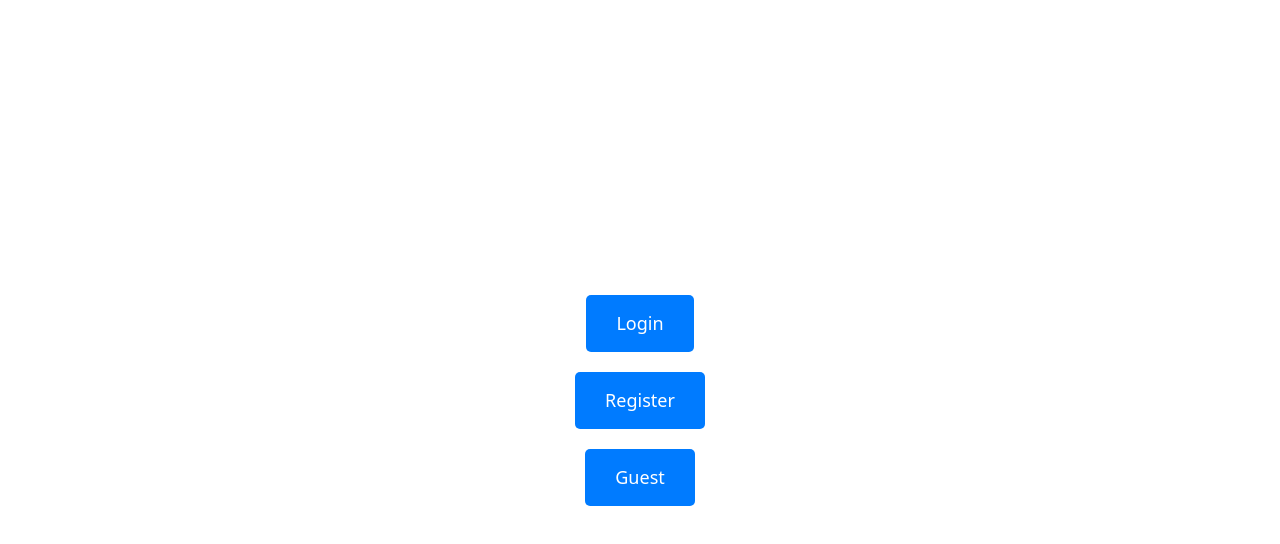
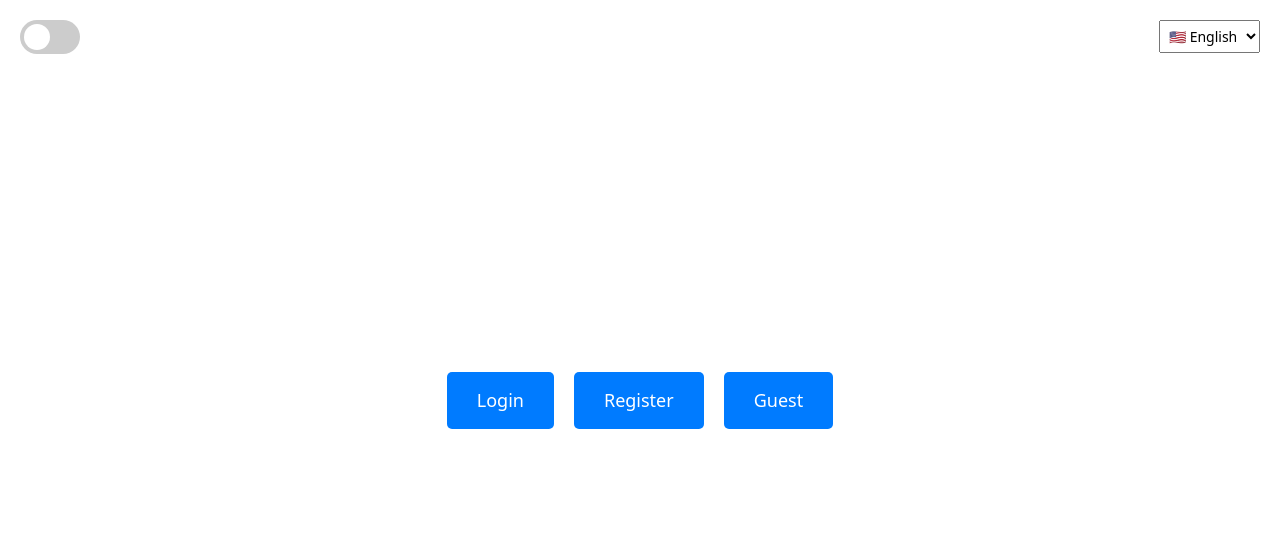
Before and after one commit to FalllenReborn/gamified_organizer, a React (Create React App) app in the folder frontend/: page /dashboard in a window 1280 px wide. Shown: the top 544 px of the page. Built offline with nearby package versions, Linux system fonts and the light colour scheme.

Commit message:
Added switches to Home page.

```diff
--- a/frontend/src/components/home/Home.js
+++ b/frontend/src/components/home/Home.js
@@ -3,7 +3,17 @@ import './home.css';
 import Dashboard from '../dashboard/Dashboard';
 
 const Home = () => {
+  const [isDarkMode, setIsDarkMode] = useState(false);
+  const [selectedLanguage, setSelectedLanguage] = useState('english');
   const [isGuest, setIsGuest] = useState(false);
+
+  const handleModeChange = () => {
+    setIsDarkMode(!isDarkMode);
+  };
+
+  const handleLanguageChange = (e) => {
+    setSelectedLanguage(e.target.value);
+  };
 
   const handleGuestClick = () => {
     setIsGuest(true);
@@ -18,10 +28,24 @@ const Home = () => {
   }
 
   return (
-    <div className="home-container">
-      <button className="home-button" onClick={() => {}}>Login</button>
-      <button className="home-button" onClick={() => {}}>Register</button>
-      <button className="home-button" onClick={handleGuestClick}>Guest</button>
+    <div className={`home-container ${isDarkMode ? 'dark-mode' : 'light-mode'}`}>
+      <div className="top-left">
+        <label className="switch">
+          <input type="checkbox" onChange={handleModeChange} />
+          <span className="slider round"></span>
+        </label>
+      </div>
+      <div className="top-right">
+        <select className="language-dropdown" value={selectedLanguage} onChange={handleLanguageChange}>
+          <option value="english">🇺🇸 English</option>
+          <option value="polish">🇵🇱 Polish</option>
+        </select>
+      </div>
+      <div className="home-buttons">
+        <button className="home-button" onClick={() => {}}>Login</button>
+        <button className="home-button" onClick={() => {}}>Register</button>
+        <button className="home-button" onClick={handleGuestClick}>Guest</button>
+      </div>
     </div>
   );
 };
--- a/frontend/src/components/home/home.css
+++ b/frontend/src/components/home/home.css
@@ -1,9 +1,22 @@
 .home-container {
+    position: relative;
+    height: 100vh;
     display: flex;
+    flex-direction: column;
     justify-content: center;
     align-items: center;
-    height: 100vh;
-    flex-direction: column;
+  }
+
+  .top-left {
+    position: absolute;
+    top: 20px;
+    left: 20px;
+  }
+
+  .top-right {
+    position: absolute;
+    top: 20px;
+    right: 20px;
   }
 
   .home-button {
@@ -20,3 +33,72 @@
   .home-button:hover {
     background-color: #0056b3;
   }
+
+  .switch {
+    position: relative;
+    display: inline-block;
+    width: 60px;
+    height: 34px;
+  }
+
+  .switch input {
+    opacity: 0;
+    width: 0;
+    height: 0;
+  }
+
+  .slider {
+    position: absolute;
+    cursor: pointer;
+    top: 0;
+    left: 0;
+    right: 0;
+    bottom: 0;
+    background-color: #ccc;
+    -webkit-transition: .4s;
+    transition: .4s;
+  }
+
+  .slider:before {
+    position: absolute;
+    content: "";
+    height: 26px;
+    width: 26px;
+    left: 4px;
+    bottom: 4px;
+    background-color: white;
+    -webkit-transition: .4s;
+    transition: .4s;
+  }
+
+  input:checked + .slider {
+    background-color: #2196F3;
+  }
+
+  input:focus + .slider {
+    box-shadow: 0 0 1px #2196F3;
+  }
+
+  input:checked + .slider:before {
+    -webkit-transform: translateX(26px);
+    -ms-transform: translateX(26px);
+    transform: translateX(26px);
+  }
+
+  .slider.round {
+    border-radius: 34px;
+  }
+
+  .slider.round:before {
+    border-radius: 50%;
+  }
+
+  .dark-mode {
+    background-color: #222;
+    color: #fff;
+  }
+
+  .light-mode {
+    background-color: #fff;
+    color: #222;
+  }
--- a/frontend/src/components/sidebar/sidebar.css
+++ b/frontend/src/components/sidebar/sidebar.css
@@ -4,7 +4,7 @@
     top: 0;
     width: 200px;
     height: 100vh;
-    background-color: #f8f9fa;
+    background-color: #b2b6b9c9;
     display: flex;
     flex-direction: column;
     justify-content: space-between;
```
